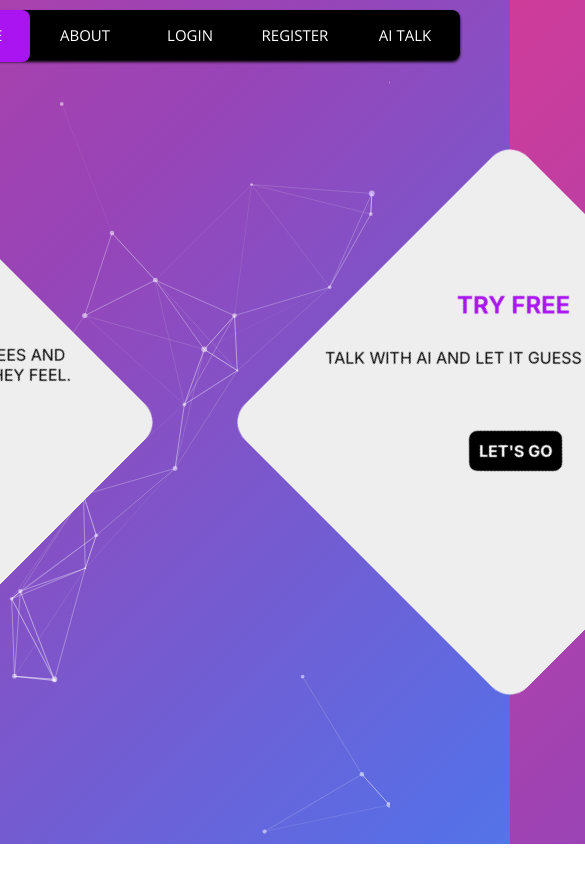
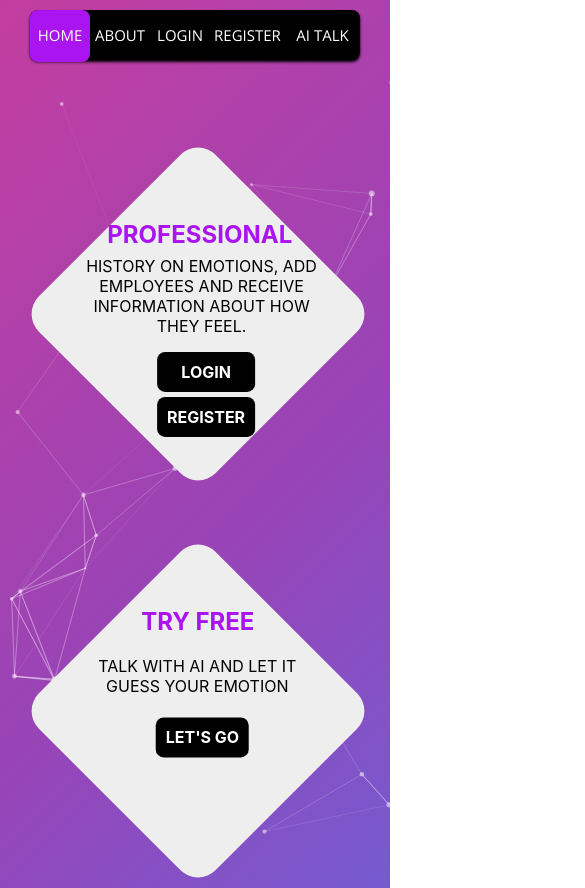
Before and after one commit to DiyanKalaydzhiev23/emotion-talk-front-end, a React (Create React App) app: page / in a window 390 px wide. Shown: the top 888 px of the page, 585 px wide, since content can reach past the window. Before the commit the page ends 844 px from the top, so only its background shows below. Built offline with nearby package versions, Linux system fonts and the light colour scheme.

Commit message:
Added status generator and made better design for mobile

```diff
--- a/src/components/Home/Home.jsx
+++ b/src/components/Home/Home.jsx
@@ -29,7 +29,7 @@ export default function Home() {
                         <a className={HomeStyles.register} href="#">Register</a>
                     </span>
                 </div>
-                <div>
+                <div className={HomeStyles.tryFreeSection}>
                     <h2 id={HomeStyles.tryFree}>Try Free</h2>
                     <p>Talk with AI and let it guess your emotion</p>
                     <span>
@@ -37,7 +37,6 @@ export default function Home() {
                     </span>
                 </div>
             </div>
-
         </>
     );
 }
--- a/src/components/Home/HomeStyles.module.scss
+++ b/src/components/Home/HomeStyles.module.scss
@@ -1,3 +1,7 @@
+html {
+    overflow-y: scroll;
+}
+
 body {
     width: 100%;
     height: 100vh;
@@ -117,3 +121,127 @@ canvas {
   text-shadow: 0px 0px 2px #131415;
   font-family: 'Open Sans', sans-serif;
 }
+
+@media (max-width: 600px), (max-width: 920px) {
+    @keyframes AnimateBG {
+        50%{background-position:50% 50%}
+    }
+
+    .options {
+        display: block;
+        margin-top: 10vh;
+        margin-left: 1%;
+    }
+
+    .tryFreeSection {
+        position: absolute;
+        top: 100vh;
+    }
+
+    .options div {
+        margin-top: -400px;
+        width: 250px;
+        height: 250px;
+    }
+
+    .options h2 {
+        position: absolute;
+        text-align: center;
+        width: 250px;
+        top: 33px;
+        left: -55px;
+        right: -69px;
+    }
+
+    .tryFreeSection h2 {
+        position: absolute;
+        text-align: center;
+        width: 150px;
+        top: 38px;
+        left: -39px;
+        right: -69px;
+    }
+
+    .options p {
+        left: -10px;
+    }
+
+    .tryFreeSection p {
+        top: 65px;
+        left: -25px;
+    }
+
+    .login {
+        margin: 95px 0 0 123px;
+    }
+
+    .register {
+        margin: 5px 0 0 123px;
+    }
+
+    .justTry {
+        margin: 90px 0 0 80px;
+    }
+
+    @media (max-height: 1370px) and (min-height: 1050px) {
+        .options div {
+            width: 30vh;
+            height: 30vh;
+        }
+
+        .options p {
+            top: 10vh;
+            left: -3vh;
+        }
+
+        .tryFreeSection p {
+            top: 9vh;
+            left: -3vh;
+        }
+
+        .options h2 {
+            top: 70px;
+            left: -18px;
+            right: -69px;
+        }
+
+        .tryFreeSection h2 {
+            top: 70px;
+            left: -10px;
+            right: -69px;
+        }
+
+        .login {
+            margin: 15vh 0 0 123px;
+        }
+
+        .register {
+            margin: 5px 0 0 123px;
+        }
+
+        .justTry {
+            margin: 15vh 0 0 8.5vh;
+        }
+    }
+
+    @media (max-height: 860px) {
+        .options div {
+            margin-top: -300px;
+        }
+
+        .tryFreeSection {
+            position: absolute;
+            top: 105vh;
+        }
+    }
+
+    @media (max-height: 730px) {
+        .options div {
+            margin-top: -20vh;
+        }
+
+        canvas {
+            height: 160vh;
+        }
+    }
+}
--- a/src/components/Navigation/NavigationStyles.module.scss
+++ b/src/components/Navigation/NavigationStyles.module.scss
@@ -116,3 +116,86 @@ nav a:nth-child(5):hover~.animation {
     width: 110px;
     left: 420px;
 }
+
+@media (max-width: 600px) {
+    nav {
+        width: 330px;
+    }
+
+    nav a:nth-child(1) {
+        width: 60px;
+    }
+
+    nav a:nth-child(1):hover~.animation {
+        width: 60px;
+    }
+
+    .animation1 {
+        @extend .animation;
+        width: 60px;
+    }
+
+    nav a:nth-child(2) {
+        width: 60px;
+    }
+
+    nav a:nth-child(2):hover~.animation {
+        width: 60px;
+        left: 60px;
+    }
+
+    .animation2 {
+        @extend .animation;
+
+        width: 60px;
+        left: 60px;
+    }
+
+    nav a:nth-child(3) {
+        width: 60px;
+    }
+
+    nav a:nth-child(3):hover~.animation {
+        width: 60px;
+        left: 120px;
+    }
+
+    .animation3 {
+        @extend .animation;
+
+        width: 60px;
+        left: 120px;
+    }
+
+    nav a:nth-child(4) {
+        width: 75px;
+    }
+
+    nav a:nth-child(4):hover~.animation {
+        width: 75px;
+        left: 180px;
+    }
+
+    .animation4 {
+        @extend .animation;
+
+        width: 75px;
+        left: 180px;
+    }
+
+    nav a:nth-child(5) {
+        width: 75px;
+    }
+
+    nav a:nth-child(5):hover~.animation {
+        width: 75px;
+        left: 255px;
+    }
+
+    .animation5 {
+        @extend .animation;
+
+        width: 75px;
+        left: 255px;
+    }
+}
--- a/src/components/RecordSound/RecordSound.jsx
+++ b/src/components/RecordSound/RecordSound.jsx
@@ -15,8 +15,9 @@ export default function RecordSound() {
     const [video, setVideo] = useState("helloMaria.webm");
     const [videoReady, setVideoReady] = useState("");
     const [textToDisplay, setTextToDisplay] = useState("Hello, I'm Maria. Let me guess what are you feeling.");
-    const [textToDisplayReady, setTextToDisplayReady] = useState("");
+    const [textToDisplayReady, setTextToDisplayReady] = useState('');
     const [textDisplaySeconds, setTextDisplaySeconds] = useState(3);
+    const [randomText, setRandomText] = useState('');
     const [audioState, setAudioState] = useState({recordState: null});
     const [timeout, setTimeoutCustom] = useState(0);
     const [trackLength, setTrackLength] = useState(0);
@@ -51,7 +52,7 @@ export default function RecordSound() {
             t = -1;
         }
 
-        if (t == 0) console.log("too big");
+        if (t == 0) console.log('too big');
 
         return t;
     }
@@ -118,6 +119,7 @@ export default function RecordSound() {
         setTrackLength(audioLengthData);
         setTimeoutCustom(calculateTimeout(audioLengthData));
         setAddToBar(1);
+        setRandomText('Sending Data');
         const emotionResult = await sendRecording(formData, audioLengthData);
         displayEmotionResult(emotionResult);
     };
@@ -129,6 +131,8 @@ export default function RecordSound() {
             emotionToDisplay = Math.floor(Math.random() * 4) + 1;
         }
 
+        setRandomText('');
+        setCompleted(100);
         setVideoReady(`${emotionData.emotion}${emotionToDisplay}.webm`);
         setTextToDisplayReady(`${emotionData.emotion}${emotionToDisplay}`);
 
@@ -150,6 +154,23 @@ export default function RecordSound() {
         }
     }, timeout);
 
+    useInterval(() => {
+        if (randomText != '') {
+            let randomIndex = Math.floor(Math.random() * 6);
+            let textOptions = [
+                'Analyzing',
+                'Transforming audio',
+                'Relistening',
+                'Compiling data',
+                'Calculating response',
+                'Fetching data from audio',
+                'Fetching data from response'
+            ];
+            console.log(1);
+            setRandomText(textOptions[randomIndex]);
+        }
+    }, 1500);
+
     return (
         <div>
             <Navigation/>
@@ -160,6 +181,8 @@ export default function RecordSound() {
             <MicWaves displayWaves={displayWavesState}/>
 
             <div className={disableBtn}></div>
+
+            <p id={RecordStyles.randomText}>{randomText}</p>
 
             <div className={RecordStyles.frame}>
                 <input onChange={func} type="checkbox" name="toggle" id={RecordStyles.recordToggle} />
--- a/src/components/RecordSound/RecordSound.module.scss
+++ b/src/components/RecordSound/RecordSound.module.scss
@@ -164,6 +164,12 @@ $mic-color: linear-gradient(45deg, #E0E0E0 50%, white 50%);
 	}
 }
 
+#randomText {
+	position: absolute;
+	top: 550px;
+	left: 880px;
+}
+
 
 @keyframes spinning {
 	to { transform: rotatez(360deg); }
```
Also changed, not shown: src/components/Home/particleConfig.js (deleted, +0 -112 lines).
